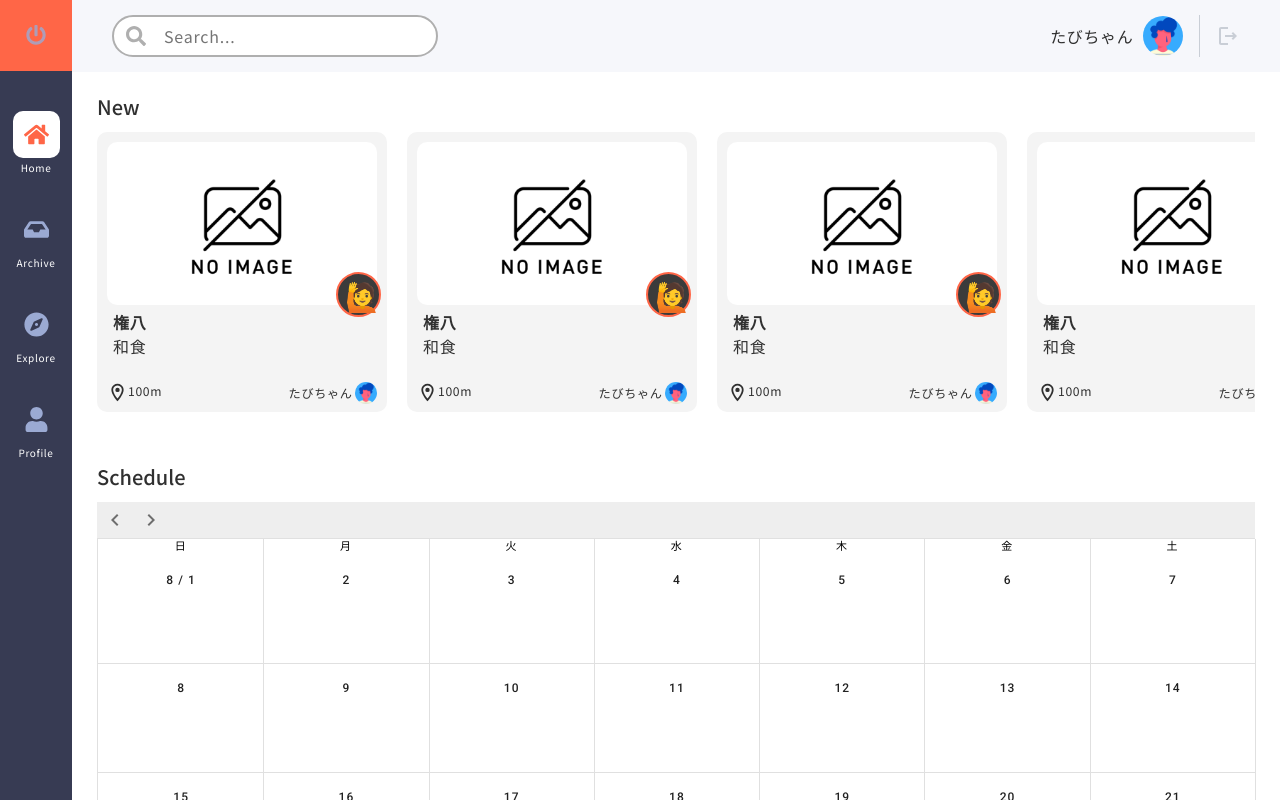
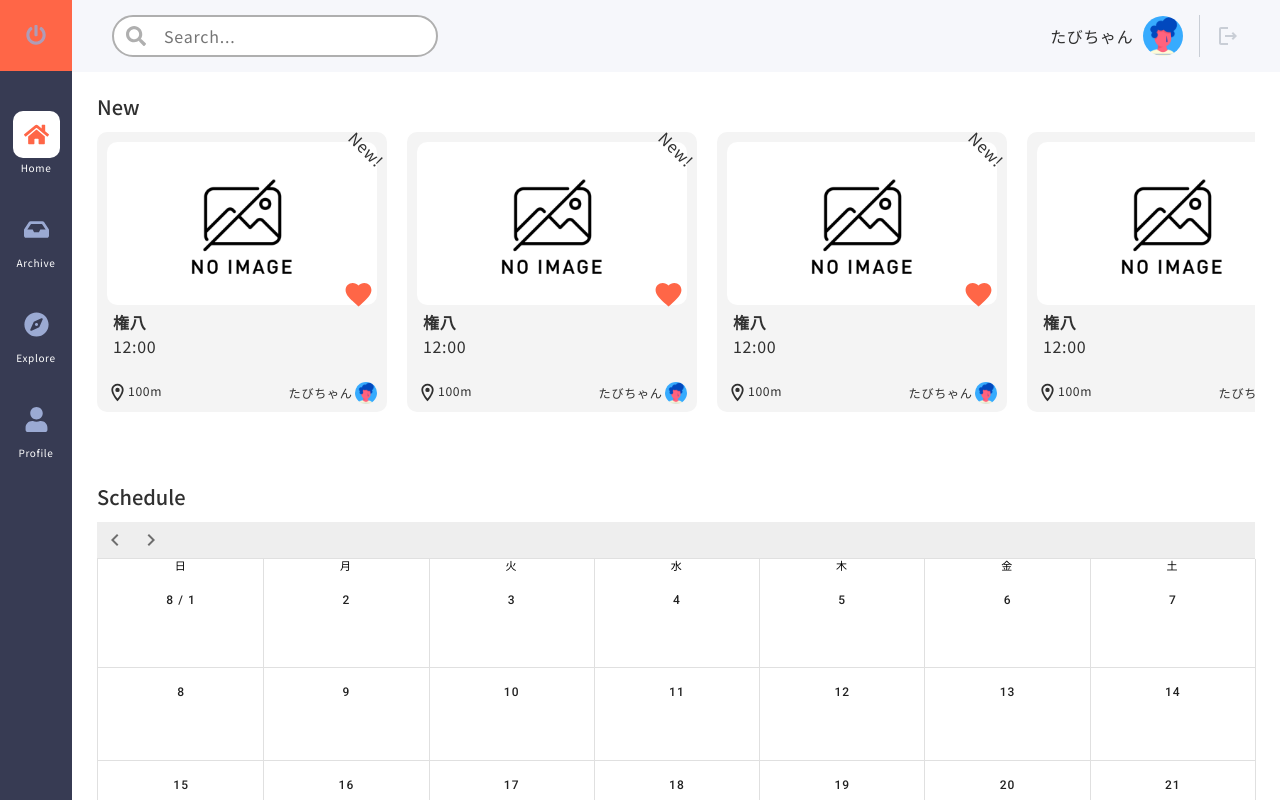
Before and after one commit to Tekere/lunch_sns, a Vue app: page /dashboard in a window 1280 px wide. Shown: the top 800 px of the page. Built offline with nearby package versions, Linux system fonts and the light colour scheme.

Commit message:
store等調整

```diff
--- a/src/App.vue
+++ b/src/App.vue
@@ -15,8 +15,8 @@
 </template>
 
 <script>
-import Header from '@/components/Header.vue';
-import LeftNav from '@/components/LeftNav.vue';
+import Header from "@/components/Header.vue";
+import LeftNav from "@/components/LeftNav.vue";
 export default {
   components: {
     Header,
@@ -26,14 +26,14 @@ export default {
 </script>
 
 <style lang="scss">
-@import './css/reset.css';
-@import url('https://fonts.googleapis.com/css2?family=Noto+Sans+JP:wght@300;400;500&display=swap');
+@import "./css/reset.css";
+@import url("https://fonts.googleapis.com/css2?family=Noto+Sans+JP:wght@300;400;500&display=swap");
 
 /*
 * base
 */
 html {
-  font-family: 'Noto Sans JP', Avenir, Helvetica, Arial, sans-serif;
+  font-family: "Noto Sans JP", Avenir, Helvetica, Arial, sans-serif;
   -webkit-font-smoothing: antialiased;
   -moz-osx-font-smoothing: grayscale;
   font-size: 16px;
@@ -58,7 +58,7 @@ a {
 .ly_mainCont {
   // background-color: #f6f7fb;
   background-color: #fff;
-  height: 100%;
+  height: fit-content;
   padding: 20px 25px;
 }
 
@@ -81,10 +81,4 @@ a {
   font-weight: 500;
   margin-bottom: 10px;
 }
-
-
-
-
-
-
 </style>
--- a/src/components/Calendar.vue
+++ b/src/components/Calendar.vue
@@ -11,7 +11,7 @@
         <v-icon>mdi-chevron-right</v-icon>
       </v-btn>
     </v-sheet>
-    <v-sheet height="70vh">
+    <v-sheet height="60vh">
       <v-calendar
         ref="calendar"
         v-model="value"
@@ -24,12 +24,11 @@
         "
         @change="getEvents"
         @click:event="showEvent"
-        @click:date="viewDay"
+        @click:date="createEvent"
       ></v-calendar>
     </v-sheet>
-
     <v-dialog v-model="dialog" width="500">
-      <v-card class="mx-auto" color="#ff9800" dark max-width="500">
+      <v-card class="mx-auto" color="#fff"  max-width="500">
         <v-card-title>
           <v-icon large left>  </v-icon>
           <span class="text-h6 font-weight-bold">権八  12:00</span>
@@ -38,6 +37,7 @@
         <v-card-text class="text-h5 font-weight-bold">
           ヒーハー わしのおごり！！！
         </v-card-text>
+        <v-card-text>島岡・もっちゃん </v-card-text>
 
         <v-card-actions>
           <v-list-item class="grow">
@@ -51,9 +51,8 @@
             <v-list-item-content>
               <v-list-item-title>たびちゃん</v-list-item-title>
             </v-list-item-content>
-
             <v-row align="center" justify="end">
-              <v-icon class="mr-1"> mdi-heart </v-icon>
+              <v-icon class="mr-1" color="red"> mdi-heart </v-icon>
               <span class="subheading mr-2">2</span>
             </v-row>
           </v-list-item>
@@ -64,64 +63,63 @@
 </template>
 
 <script>
-import moment from 'moment';
-
+import moment from "moment";
+import { mapActions } from "vuex";
 export default {
   data: () => ({
     events: [],
-    value: moment().format('yyyy-MM-DD'),
-    dialog: false,
+    dialog:false,
+    value: moment().format("yyyy-MM-DD"),
   }),
   computed: {
     title() {
-      return moment(this.value).format('yyyy年 M月');
+      return moment(this.value).format("yyyy年 M月");
     },
   },
   methods: {
-    click() {
-      console.log('click');
+    ...mapActions(["toggleIsShowDetail"]),
+    setToday() {
+      this.value = moment().format("yyyy-MM-DD");
     },
-    setToday() {
-      this.value = moment().format('yyyy-MM-DD');
+    showEvent() {
+      // shoEvent({event}) でイベントも取ってこれる
+      // alert(`clicked ${event.name}`);
+      this.dialog = true
+      this.toggleIsShowDetail();
     },
-    showEvent({ event }) {
-      // alert(`clicked ${event.name}`);
-      // this.dialog.value = false;
-      this.dialog = true;
-      console.log(event);
+    createEvent() {
+      console.log("createEvent");
     },
-    viewDay({ date }) {
-      alert(`date: ${date}`);
-    },
+
     getEvents() {
       const events = [
         // new Dateからmomentに変更
         {
-          name: '権八 たびちゃん',
-          start: moment('2021-09-10 12:00:00').toDate(),
-          end: moment('2021-09-10 13:00:00').toDate(),
-          color: 'orange',
+          name: "権八 たびちゃん",
+          start: moment("2021-09-10 12:00:00").toDate(),
+          end: moment("2021-09-10 13:00:00").toDate(),
+          color: "blue",
           timed: true,
         },
         {
-          name: 'テスト2',
-          start: moment('2021-09-21 12:00:00').toDate(),
-          end: moment('2021-09-21 13:00:00').toDate(),
-          color: 'orange',
+          name: "テスト2",
+          start: moment("2021-09-21 12:00:00").toDate(),
+          end: moment("2021-09-21 13:00:00").toDate(),
+          color: "blue",
           timed: true,
         },
         {
-          name: 'テスト3',
-          start: moment('22021-09-15 12:30:00').toDate(),
-          end: moment('2021-09-15 13:30:00').toDate(),
-          color: 'orange',
+          name: "テスト3",
+          start: moment("22021-09-15 12:30:00").toDate(),
+          end: moment("2021-09-15 13:30:00").toDate(),
+          color: "blue",
           timed: true,
         },
         {
-          name: 'テスト4',
-          start: moment('2021-10-01 13:00:00').toDate(),
-          end: moment('2021-10-01 14:00:00').toDate(),
-          color: 'orange',
+          name: "テスト4",
+          start: moment("2021-10-01 13:00:00").toDate(),
+          end: moment("2021-10-01 14:00:00").toDate(),
+          color: "blue",
           timed: true,
         },
       ];
@@ -135,13 +133,11 @@ export default {
 </script>
 
 <style lang="scss">
-// .theme--light.v-btn.v-btn--has-bg {
-//   background-color: transparent !important;
-// }
-
-// .v-calendar .v-event {
-//   background-color: #2196f3 !important;
-//   color: #fff !important;
-//   padding-left: 8px;
-// }
+.v-calendar .v-event {
+  height: 30px !important;
+  line-height: 30px !important;
+}
+.v-dialog > .v-card > .v-card__title {
+  padding-left: 16px !important;
+}
 </style>
--- a/src/components/LeftNav.vue
+++ b/src/components/LeftNav.vue
@@ -68,7 +68,7 @@ export default {
   position: relative;
   height: 100%;
 }
-.bl_leftNav_inner{
+.bl_leftNav_inner {
   position: sticky;
   top: 10px;
 }
--- a/src/components/ShopContainer.vue
+++ b/src/components/ShopContainer.vue
@@ -3,14 +3,14 @@
     class="bl_shopCard_container dc_has_innerShadow dc_has_innerShadow__right"
     :class="oneRow ? 'bl_shopCard_container__1row' : ''"
   >
-    <div v-for="n of 5" :key="n" class="bl_shopCard_wrapper">
+    <div v-for="n of 5" :key="n" class="bl_shopCard_wrapper new">
       <router-link to="/" class="bl_shopCard">
         <figure class="bl_shopCard_img">
           <img src="@/assets/noimage.png" alt="" />
         </figure>
         <div class="bl_shopCard_body">
           <p class="bl_shopCard_shopTtl">権八</p>
-          <p class="bl_shopCard_shopCategory">和食</p>
+          <p class="bl_shopCard_shopCategory">12:00</p>
           <div class="bl_shopCard_subInfo">
             <div class="bl_shopCard_pin">
               <img src="@/assets/pin.svg" alt="" />
@@ -23,7 +23,7 @@
           </div>
         </div>
         <span class="bl_shopCard_badge">
-      &#x1f64b;
+          <img src="@/assets/heart.svg" alt="" />
         </span>
       </router-link>
     </div>
@@ -42,7 +42,6 @@ export default {
 </script>
 
 <style lang="scss">
-
 .dc_has_innerShadow__right {
   // position: relative;
   &:after {
@@ -70,7 +69,7 @@ export default {
   display: flex;
   flex-wrap: wrap;
   overflow-x: scroll;
-  padding-bottom: 20px;
+  padding-bottom: 40px;
   position: relative;
   justify-content: space-around;
 }
@@ -139,7 +138,6 @@ export default {
       height: 22px;
     }
     border: none;
-
   }
 
   .bl_shopCard_badge {
@@ -147,18 +145,45 @@ export default {
     width: 45px;
     height: 45px;
     border-radius: 50%;
-    border: 2px solid #ff6647;
-    background-color: #3b3b3b;
     display: block;
     font-size: 1.75rem;
     line-height: 1;
     padding: 7px;
     top: 140px;
     right: 6px;
-
+    img {
+      width: 100%;
+      height: 100%;
+    }
   }
 
   .bl_shopCard_shopCreated {
   }
 }
+// .bl_shopCard_wrapper.mask {
+// &::after {
+//   content: '';
+//   display: block;
+//   position: absolute;
+//   width: 100%;
+//   height: 100%;
+//   background-color: black;
+//   padding: 0px;
+//   top: 0px;
+//   left: 0px;
+//   opacity: 0.4;
+//   border-radius: 10px;
+// }
+// }
+.bl_shopCard_wrapper.new {
+  &::after {
+    content: "New!";
+    display: block;
+    top: 5px;
+    transform: rotate(45deg);
+    right: 0;
+    position: absolute;
+    z-index: 101;
+  }
+}
 </style>
--- a/src/store/index.js
+++ b/src/store/index.js
@@ -5,7 +5,7 @@ Vue.use(Vuex);
 
 export default new Vuex.Store({
 	state: {
-		isShowDetail: true
+		isShowDetail: false
 	},
 	getters: {
 		isShowDetail: state => state.isShowDetail
@@ -16,7 +16,7 @@ export default new Vuex.Store({
 		}
 	},
 	actions: {
-		toggleShowDetail: ({ commit }) => {
+		toggleIsShowDetail: ({ commit }) => {
 			commit('toggleShowDetail')
 		}
 	},
--- a/src/views/DashBoard.vue
+++ b/src/views/DashBoard.vue
@@ -5,18 +5,17 @@
     <div class="bl_allScheduleArea bl_mainCont_body__bottom">
       <h2 class="el_lv2_ttl">Schedule</h2>
       <calendar></calendar>
+      <p vi-if="isShowDetail">hello</p>
     </div>
-
   </div>
 </template>
 
 <script>
 // import Detail from "@/components/Detail.vue";
-// import PageTitle from '@/components/elements/PageTitle.vue';
 import ShopContainer from "@/components/ShopContainer.vue";
 import Calendar from "@/components/Calendar.vue";
-import { mapGetters } from 'vuex'
-import {mapActions} from 'vuex'
+import { mapGetters } from "vuex";
+import { mapActions } from "vuex";
 
 export default {
   name: "DashBoard",
@@ -25,15 +24,11 @@ export default {
     ShopContainer,
     Calendar,
   },
-  computed:{
-    ...mapGetters([
-      'isShowDetail'
-    ])
+  computed: {
+    ...mapGetters(["isShowDetail"]),
   },
   methods: {
-    ...mapActions([
-      'toggleIsShowDetail'
-    ])
+    ...mapActions(["toggleIsShowDetail"]),
   },
 };
 </script>
```
Also changed, not shown: src/assets/heart.svg, 1 other file (tests, documents, lock files or other folders). Lines whose indentation alone changed are shown as unchanged.
